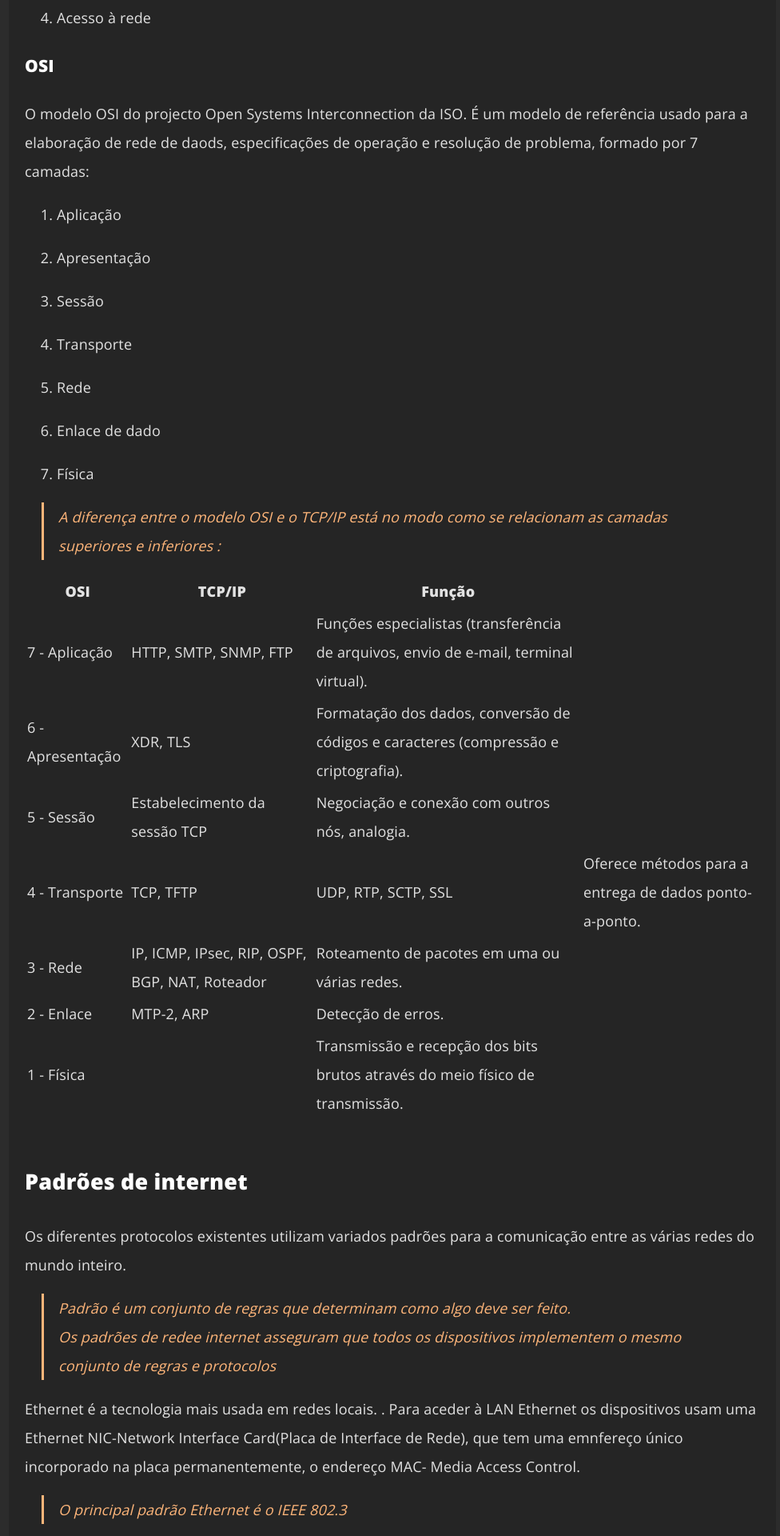
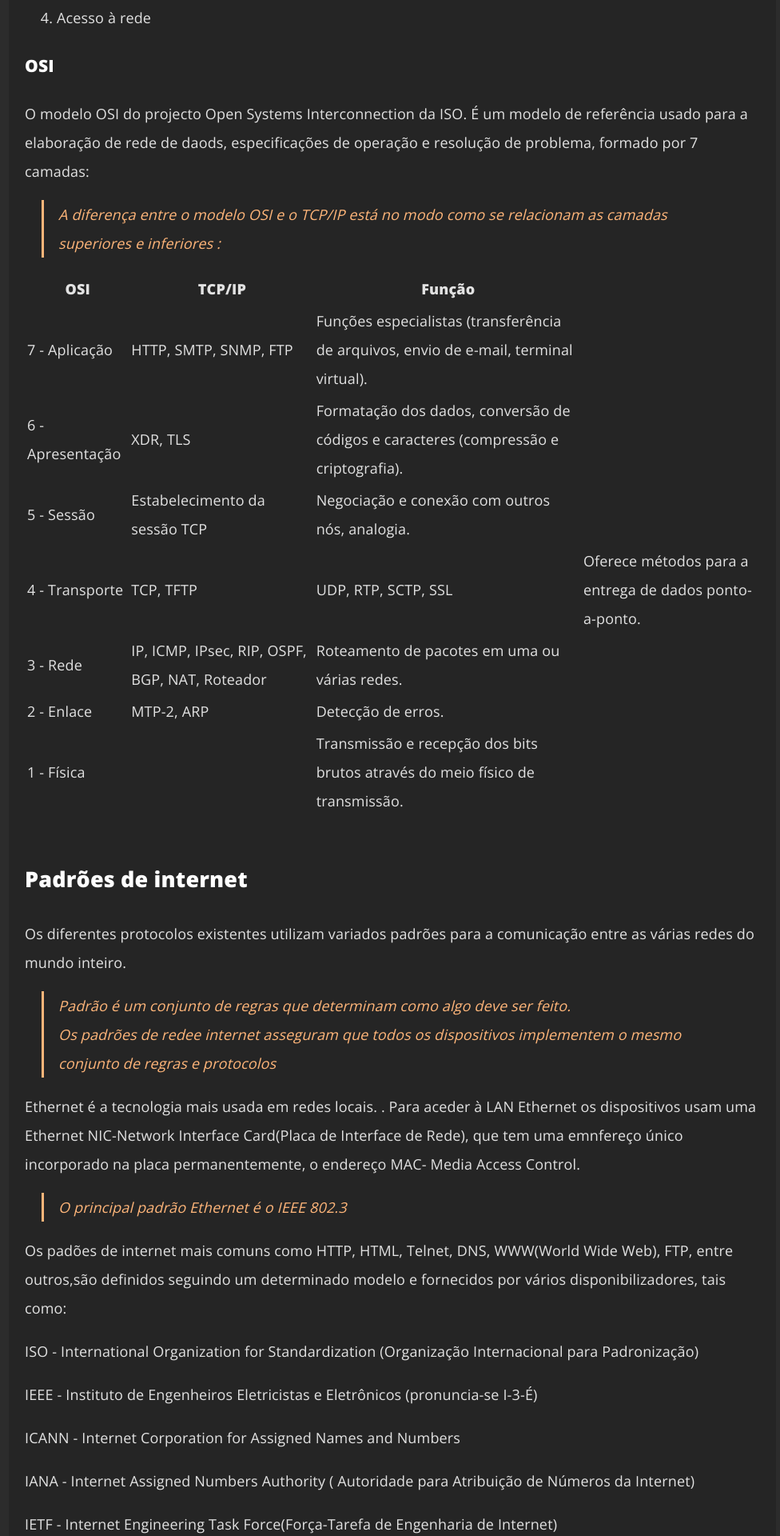
Before and after one commit to programadorao/pangolano.github.io-old, a Jekyll site: the page built from _posts/2022-05-22-protocolos-de-rede.md, in a window 1280 px wide. Shown: the part 2163-4083 px from the top of the page at 80% size, without its empty margins (149-1125 px from the left). Built offline with Jekyll 4.4.1, drawn with Linux system fonts in a browser that asks for light colours; emoji names are drawn with the system emoji font; comment, search, counter and statistics services are not loaded.

Commit message:
Update 2022-05-22-protocolos-de-rede.md

```diff
--- a/_posts/2022-05-22-protocolos-de-rede.md
+++ b/_posts/2022-05-22-protocolos-de-rede.md
@@ -65,20 +65,6 @@ O modelo TCP/IP é um modelo de protocolo de internet criado no início dos anos
 
 O modelo OSI do projecto Open Systems Interconnection da ISO. É um modelo de referência usado para a elaboração de rede de daods, especificações de operação e resolução de problema, formado por 7 camadas:
 
-7. Aplicação
-
-6. Apresentação
-
-5. Sessão
-
-4. Transporte
-
-3. Rede
-
-2. Enlace de dado
-
-1. Física
-
 >A diferença entre o modelo OSI e o  TCP/IP está no modo como se relacionam as camadas superiores e inferiores :
 
 | OSI | TCP/IP | Função |
```
